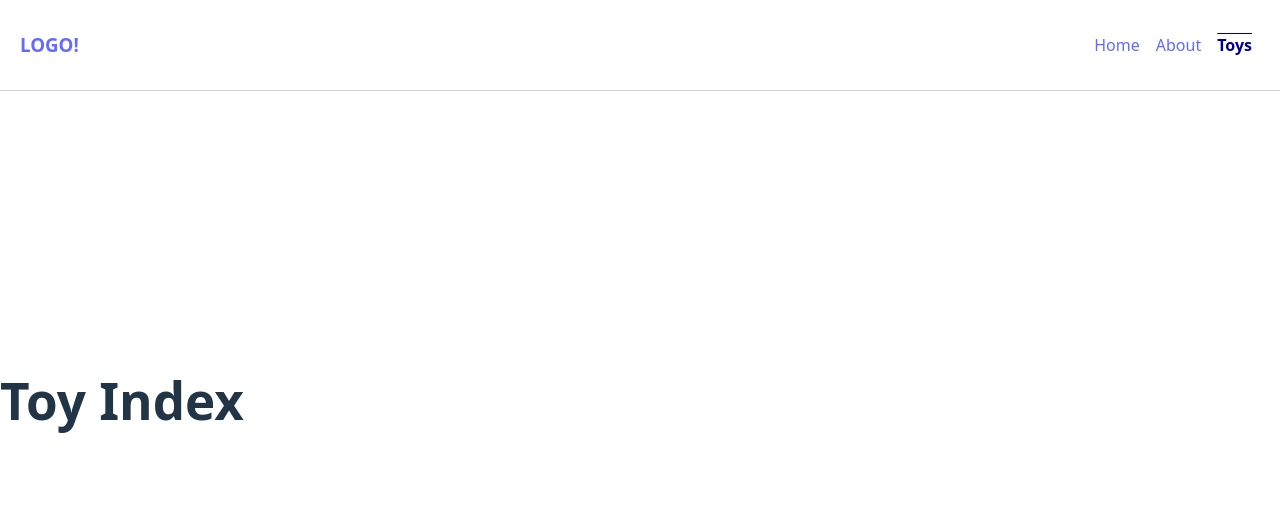
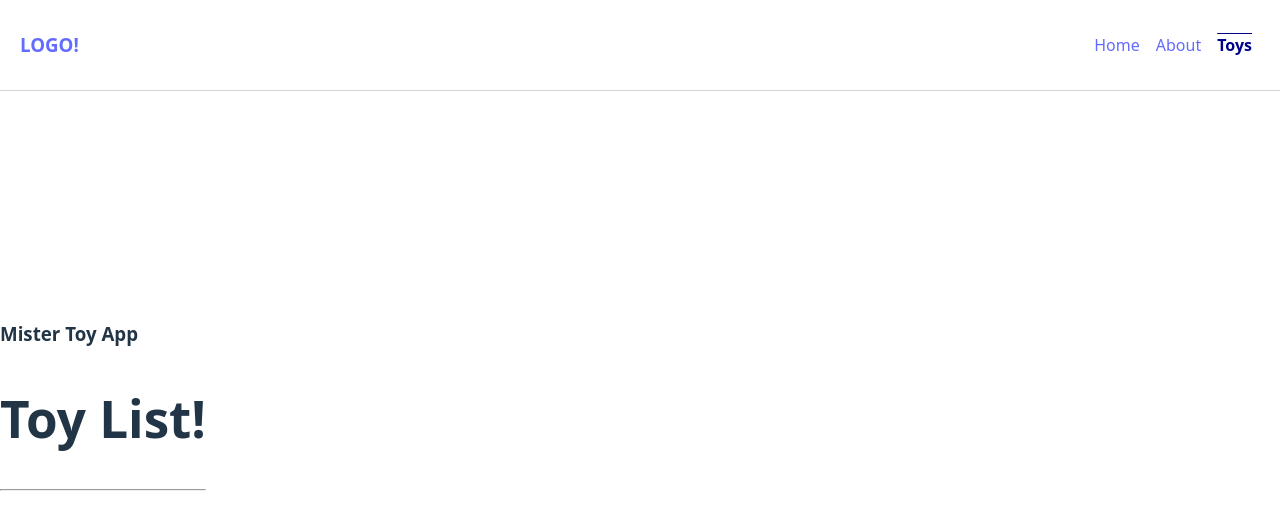
Before and after one commit to DIgidigidoom/mistertoy-frontend, a React (Vite) app: page /toy in a window 1280 px wide. Shown: the top 530 px of the page. Built offline with nearby package versions, Linux system fonts and the light colour scheme.

Commit message:
Build basic index

```diff
--- a/src/cmps/ToyList.jsx
+++ b/src/cmps/ToyList.jsx
@@ -1,6 +1,6 @@
 
 
-export function AppHeader() {
+export function ToyList() {
 
     return (
         <h1>Toy List!</h1>
--- a/src/pages/ToyIndex.jsx
+++ b/src/pages/ToyIndex.jsx
@@ -1,7 +1,70 @@
+import { useDispatch, useSelector } from 'react-redux'
+import { ToyList } from '../cmps/ToyList.jsx'
+import { toyService } from '../services/toy.service.js'
+import { showSuccessMsg, showErrorMsg } from '../services/event-bus.service.js'
+import { loadToys, removeToy, removeToyOptimistic, saveToy, setFilterBy } from '../store/actions/toy.actions.js'
+import { useEffect } from 'react'
+import { Link } from 'react-router-dom'
+
 export function ToyIndex() {
 
+    const dispatch = useDispatch()
+    const toys = useSelector(storeState => storeState.toyModule.toys)
+    const filterBy = useSelector(storeState => storeState.toyModule.filterBy)
+    const isLoading = useSelector(storeState => storeState.toyModule.isLoading)
+
+    useEffect(() => {
+        loadToys()
+            .catch(err => {
+                showErrorMsg('Cannot load toyss!')
+            })
+    }, [filterBy])
+
+    // function onSetFilter(filterBy) {
+    //     setFilterBy(filterBy)
+    // }
+
+     function onRemoveToy(toyId) {
+            removeToyOptimistic(toyId)
+                .then(() => {
+                    showSuccessMsg('Toy removed')
+                })
+                .catch(err => {
+                    showErrorMsg('Cannot remove toy')
+                })
+        }
+
+        // function onAddToy() {
+        //         const toyToSave = toyService.getRandomToy()
+        //         saveCar(carToSave)
+        //             .then((savedCar) => {
+        //                 showSuccessMsg(`Car added (id: ${savedCar._id})`)
+        //             })
+        //             .catch(err => {
+        //                 showErrorMsg('Cannot add car')
+        //             })
+        //     }
+
+
     return (
-        <h1>Toy Index</h1>
+        <div>
+            <h3>Mister Toy App</h3>
+            <main>
+                {/* <Link to="/toy/edit">Add Toy</Link>
+                        <button className='add-btn' onClick={onAddToy}>Add A Toy</button>
+                        <ToyFilter filterBy={filterBy} onSetFilter={onSetFilter} /> */}
+                {!isLoading
+                    ? <ToyList
+                        toys={toys}
+                        onRemoveToy={onRemoveToy}
+                        // onEditToy={onEditToy}
+                        // addToToyt={addToToyt}
+                    />
+                    : <div>Loading...</div>
+                }
+                <hr />
+            </main>
+        </div>
     )
 
 }
```
